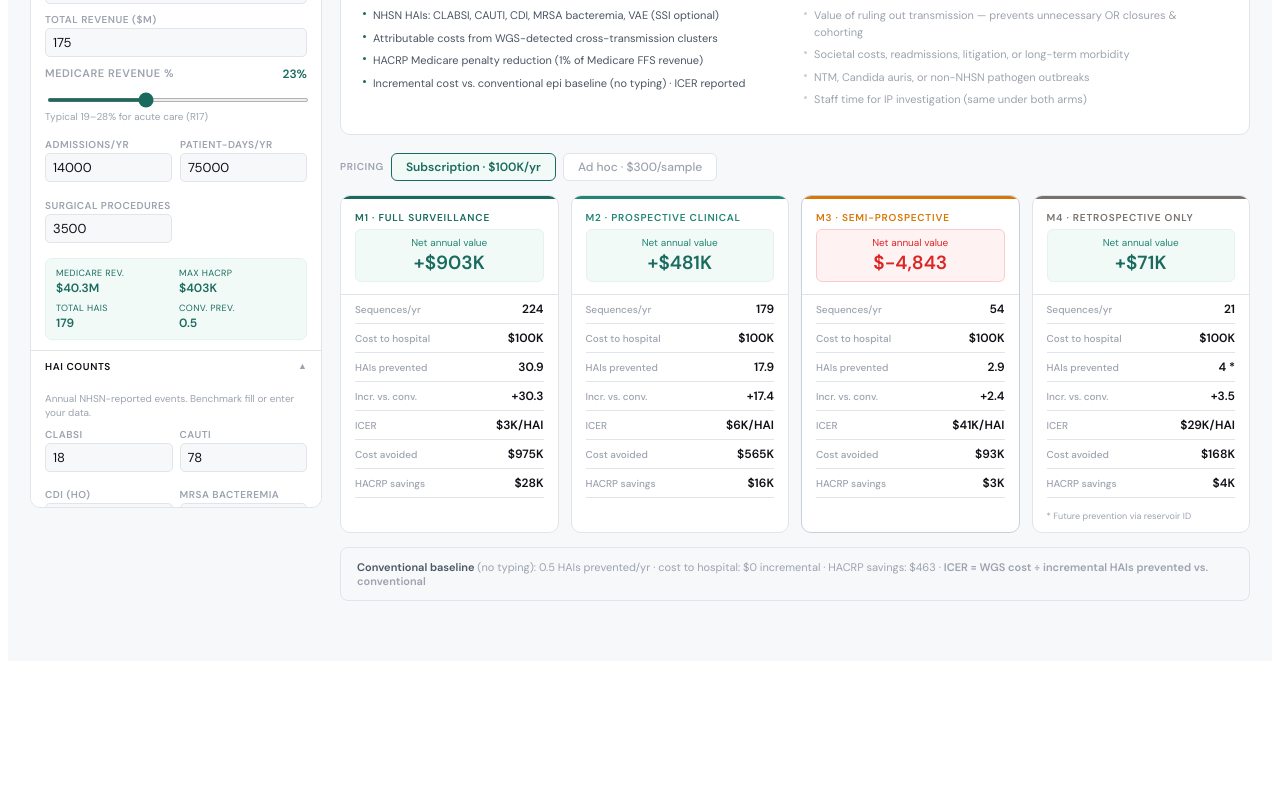
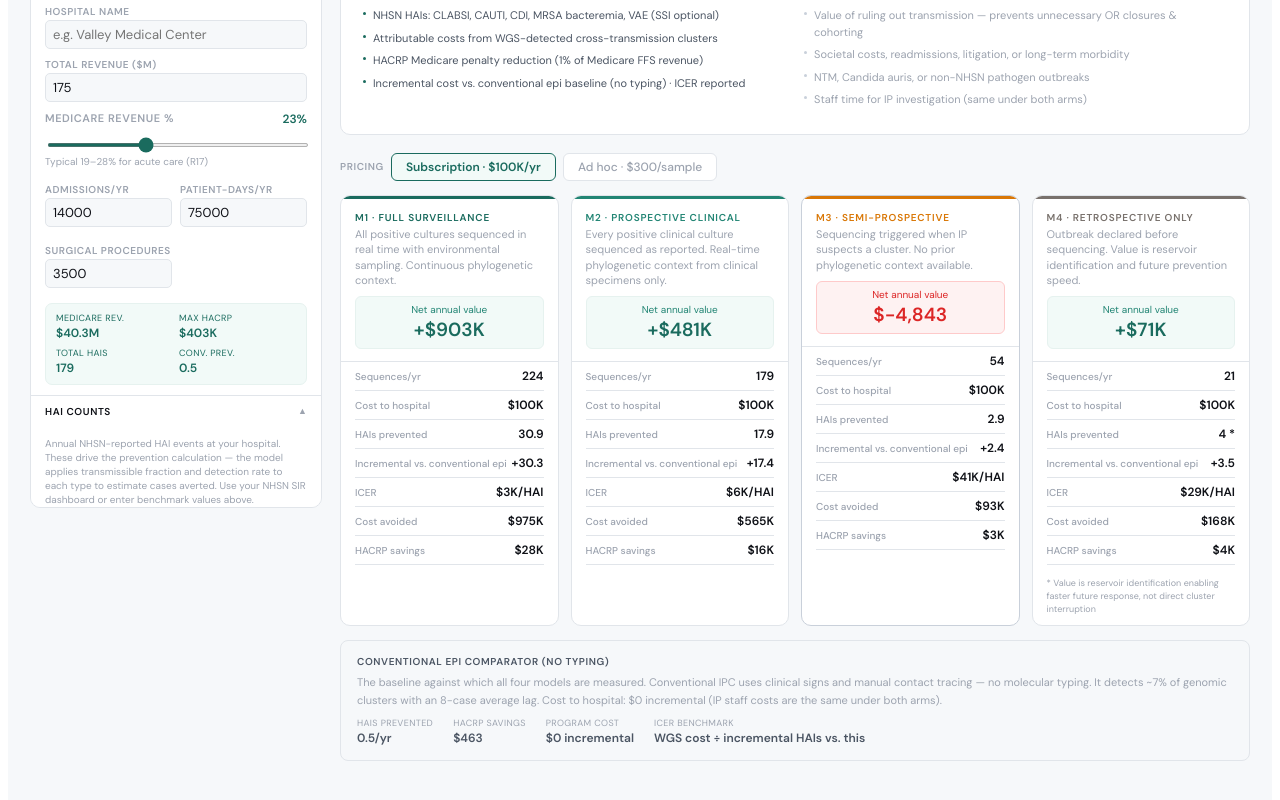
Before and after one commit to prospectgenomics/hai-roi-model-technical, a React (Create React App) app: page / in a window 1280 px wide. Shown: the part 302-1102 px from the top of the page. Before the commit the page ends 971 px from the top, so only its background shows below. Built offline with nearby package versions, Linux system fonts and the light colour scheme.

Commit message:
Improve in-app documentation and README controls reference

```diff
--- a/src/App.js
+++ b/src/App.js
@@ -467,20 +467,21 @@ function ModelCard({model,data,pricingMode,showQALY}) {
   const {haIsPrevented,costAvoided,hacrp,seqs,incrPrev} = data;
   const positive = netValue>0;
   const rows = [
-    ["Sequences/yr",    fn(seqs)],
-    ["Cost to hospital",fm(programCost)],
-    ["HAIs prevented",  fn(haIsPrevented.total)+(model.valueType==="future"?" *":"")],
-    ["Incr. vs. conv.", incrPrev>0.1?"+"+fn(incrPrev):"—"],
-    ["ICER",            icer!=null?fm(icer)+"/HAI":"—"],
-    ["Cost avoided",    fm(costAvoided.total)],
-    ["HACRP savings",   fm(hacrp.saved)],
-    ...(showQALY?[["Cost/QALY",cpqaly!=null?fm(cpqaly):"—"]]:[] ),
+    {k:"Sequences/yr",    v:fn(seqs),           tip:"Estimated genomes sequenced annually under this model"},
+    {k:"Cost to hospital",v:fm(programCost),     tip:"Subscription flat fee or sequences × per-sample price"},
+    {k:"HAIs prevented",  v:fn(haIsPrevented.total)+(model.valueType==="future"?" *":""), tip:"HAIs averted vs. zero-intervention baseline"},
+    {k:"Incremental vs. conventional epi", v:incrPrev>0.1?"+"+fn(incrPrev):"—", tip:"Additional HAIs prevented beyond what conventional surveillance (no typing) would catch"},
+    {k:"ICER",            v:icer!=null?fm(icer)+"/HAI":"—", tip:"Incremental cost-effectiveness ratio: program cost ÷ incremental HAIs prevented vs. conventional epi. Lower is better."},
+    {k:"Cost avoided",    v:fm(costAvoided.total),tip:"Attributable HAI costs averted (AHRQ 2017, inflated to 2024 USD)"},
+    {k:"HACRP savings",   v:fm(hacrp.saved),     tip:"Reduced exposure to CMS 1% Medicare penalty from lower HAI burden"},
+    ...(showQALY?[{k:"Cost/QALY",v:cpqaly!=null?fm(cpqaly):"—",tip:"Program cost per quality-adjusted life year gained (HAI-attributable mortality × 5 QALY/death)"}]:[]),
   ];
   return (
     <div style={{background:C.s0,border:`1px solid ${positive?C.border:C.border2}`,borderRadius:10,overflow:"hidden"}}>
       <div style={{height:3,background:model.color}}/>
       <div style={{padding:"12px 14px",borderBottom:`1px solid ${C.border}`}}>
-        <div style={{fontSize:10,color:model.color,letterSpacing:"0.08em",textTransform:"uppercase",fontWeight:700,marginBottom:5}}>{model.label} · {model.name}</div>
+        <div style={{fontSize:10,color:model.color,letterSpacing:"0.08em",textTransform:"uppercase",fontWeight:700,marginBottom:3}}>{model.label} · {model.name}</div>
+        <div style={{fontSize:11,color:C.txt3,marginBottom:8,lineHeight:1.4}}>{model.desc}</div>
         <div style={{background:positive?C.tealXp:C.redPale,border:`1px solid ${positive?C.tealPale:"#fecaca"}`,borderRadius:6,padding:"6px 10px",textAlign:"center"}}>
           <div style={{fontSize:10,color:positive?C.teal2:C.red,marginBottom:1}}>Net annual value</div>
           <div style={{fontSize:19,fontWeight:700,color:positive?C.teal:C.red,fontVariantNumeric:"tabular-nums"}}>
@@ -489,15 +490,15 @@ function ModelCard({model,data,pricingMode,showQALY}) {
         </div>
       </div>
       <div style={{padding:"0 14px 12px"}}>
-        {rows.map(([k,v])=>(
+        {rows.map(({k,v,tip})=>(
           <div key={k} style={{display:"flex",justifyContent:"space-between",alignItems:"baseline",padding:"6px 0",borderBottom:`1px solid ${C.border}`}}>
-            <div style={{fontSize:10,color:C.txt3,fontWeight:500}}>{k}</div>
+            <div style={{fontSize:10,color:C.txt3,fontWeight:500}} title={tip}>{k}</div>
             <div style={{fontSize:12,fontWeight:700,color:C.txt,fontVariantNumeric:"tabular-nums"}}>{v}</div>
           </div>
         ))}
       </div>
       {model.valueType==="future"&&(
-        <div style={{padding:"0 14px 10px",fontSize:9,color:C.txt3,lineHeight:1.4}}>* Future prevention via reservoir ID</div>
+        <div style={{padding:"0 14px 10px",fontSize:9,color:C.txt3,lineHeight:1.4}}>* Value is reservoir identification enabling faster future response, not direct cluster interruption</div>
       )}
     </div>
   );
@@ -977,7 +978,8 @@ export default function App() {
 
           {/* Benchmark quick-fill */}
           <div style={{padding:"12px 14px",borderBottom:`1px solid ${C.border}`}}>
-            <div style={{fontSize:9,fontWeight:700,color:C.txt3,textTransform:"uppercase",letterSpacing:"0.07em",marginBottom:7}}>Benchmark Hospital</div>
+            <div style={{fontSize:9,fontWeight:700,color:C.txt3,textTransform:"uppercase",letterSpacing:"0.07em",marginBottom:3}}>Benchmark Hospital</div>
+            <div style={{fontSize:10,color:C.txt3,marginBottom:7,lineHeight:1.4}}>Pre-filled profiles derived from NHSN national HAI rates, HCUP volume data, and Definitive Healthcare revenue benchmarks. Select one or enter your own data below.</div>
             <div style={{display:"grid",gridTemplateColumns:"1fr 1fr",gap:5}}>
               {HOSPITAL_SIZES.map((h,i)=>(
                 <button key={h.id} onClick={()=>applyBench(i)}
@@ -1024,7 +1026,7 @@ export default function App() {
           <SecHeader title="HAI Counts" open={openSec.hais} onToggle={()=>toggleSec("hais")}/>
           {openSec.hais&&(
             <div style={{padding:"10px 14px"}}>
-              <div style={{fontSize:10,color:C.txt3,marginBottom:8,lineHeight:1.4}}>Annual NHSN-reported events. Benchmark fill or enter your data.</div>
+              <div style={{fontSize:10,color:C.txt3,marginBottom:8,lineHeight:1.4}}>Annual NHSN-reported HAI events at your hospital. These drive the prevention calculation — the model applies transmissible fraction and detection rate to each type to estimate cases averted. Use your NHSN SIR dashboard or enter benchmark values above.</div>
               <div style={{display:"grid",gridTemplateColumns:"1fr 1fr",gap:7}}>
                 {["clabsi","cauti","cdi","mrsa","vae","ssi"].map(t=>(
                   <SInput key={t} label={HAI_LABELS[t]} value={hospital.hais[t]||0} onChange={v=>setField(`hais.${t}`,v)}/>
@@ -1037,7 +1039,7 @@ export default function App() {
           <SecHeader title="Culture Volumes" open={openSec.cultures} onToggle={()=>toggleSec("cultures")}/>
           {openSec.cultures&&(
             <div style={{padding:"10px 14px"}}>
-              <div style={{fontSize:10,color:C.txt3,marginBottom:8,lineHeight:1.4}}>Annual positive culture counts — sequencing denominator.</div>
+              <div style={{fontSize:10,color:C.txt3,marginBottom:8,lineHeight:1.4}}>Annual positive culture counts by organism — these determine how many genomes get sequenced each year. M1 sequences all of them (plus environmental), M2 sequences all, M3 sequences ~30%, M4 ~12%. This number × per-sample price = ad hoc program cost.</div>
               {Object.entries(CULTURE_LABELS).map(([key,label])=>(
                 <SInput key={key} label={label} value={hospital.cultureVolumes[key]||0} onChange={v=>setField(`cultureVolumes.${key}`,v)}/>
               ))}
@@ -1055,10 +1057,11 @@ export default function App() {
                 onChange={setSubFee} format={v=>`$${(v/1000).toFixed(0)}K/yr`} hint="Flat fee to hospital — sequencing, analysis, software, support."/>
               <Slider label="Ad Hoc Price / Sample" value={adHocPrice} min={175} max={500} step={5}
                 onChange={setAdHocPrice} format={v=>`$${v}/sample`} hint="Floor $175 (50% margin). Typical: $250–350."/>
-              <Toggle on={incSSI} onClick={()=>setIncSSI(!incSSI)} labelOn="SSI Included" labelOff="SSI Excluded" note="Include wound cultures in sequencing volume"/>
-              <Toggle on={showQALY} onClick={()=>setShowQALY(!showQALY)} labelOn="QALY Layer On" labelOff="QALY Layer Off" note="Show cost per QALY on model cards"/>
+              <Toggle on={incSSI} onClick={()=>setIncSSI(!incSSI)} labelOn="SSI Included" labelOff="SSI Excluded" note="Include surgical site infections — adds wound culture volume and SSI HAI counts to the model"/>
+              <Toggle on={showQALY} onClick={()=>setShowQALY(!showQALY)} labelOn="QALY Layer On" labelOff="QALY Layer Off" note="Show cost per quality-adjusted life year on each model card, using HAI mortality rates and 5 QALYs per death averted"/>
               <div style={{borderTop:`1px solid ${C.border}`,paddingTop:10,marginTop:4}}>
-                <div style={{fontSize:9,color:C.txt3,textTransform:"uppercase",letterSpacing:"0.06em",fontWeight:700,marginBottom:7}}>Cost Perspective</div>
+                <div style={{fontSize:9,color:C.txt3,textTransform:"uppercase",letterSpacing:"0.06em",fontWeight:700,marginBottom:3}}>Cost Perspective</div>
+                <div style={{fontSize:10,color:C.txt3,marginBottom:7,lineHeight:1.4}}>Total = full attributable HAI cost. Variable = avoidable portion only (~65%), the more conservative and methodologically preferred estimate for hospital budgeting (Graves 2007).</div>
                 <div style={{display:"grid",gridTemplateColumns:"1fr 1fr",gap:5}}>
                   {[["total","Total costs","Full attributable"],["variable","Variable costs","65% · conservative"]].map(([val,label,note])=>{
                     const active=(!useVar&&val==="total")||(useVar&&val==="variable");
@@ -1090,11 +1093,13 @@ export default function App() {
               <div style={{fontSize:9,fontWeight:700,color:C.txt2,textTransform:"uppercase",letterSpacing:"0.06em",marginBottom:7,marginTop:4}}>HACRP Model</div>
               <Slider label="HACRP Baseline Exposure" value={adv.hacExpFrac} min={0.10} max={0.80} step={0.05}
                 onChange={v=>setAdvField("hacExpFrac",v)} format={pct} hint="Fraction of max penalty hospitals are exposed to at baseline. Default 40%. Binary in reality — modeled continuously."/>
-              <div style={{fontSize:9,fontWeight:700,color:C.txt2,textTransform:"uppercase",letterSpacing:"0.06em",marginBottom:7,marginTop:4}}>Detection Rates by Model</div>
-              {MODELS.map(m=>(
-                <Slider key={m.id} label={`${m.label} Detection Rate`} value={adv.detRates[m.id]} min={0.05} max={1.0} step={0.05}
-                  onChange={v=>setDetRate(m.id,v)} format={pct}/>
-              ))}
+              <div style={{fontSize:9,fontWeight:700,color:C.txt2,textTransform:"uppercase",letterSpacing:"0.06em",marginBottom:3,marginTop:4}}>Detection Rates by Model</div>
+              <div style={{fontSize:10,color:C.txt3,marginBottom:8,lineHeight:1.4}}>Fraction of true genomic transmission clusters that each model would detect. Expert-derived from outbreak literature; M1/M2 are sampled in PSA, M3/M4 held fixed.</div>
+              {MODELS.map((m,i)=>{
+                const hints=["Real-time full surveillance: 90% default. High confidence from prospective WGS programs.","Prospective clinical only: 73% default. Loses environmental transmission signal vs M1.","Suspicion-triggered: 40% default. Misses clusters without obvious clinical signal.","Retrospective only: 20% default. Most clusters fully evolved before sequencing begins."];
+                return <Slider key={m.id} label={`${m.label} Detection Rate`} value={adv.detRates[m.id]} min={0.05} max={1.0} step={0.05}
+                  onChange={v=>setDetRate(m.id,v)} format={pct} hint={hints[i]}/>;
+              })}
             </div>
           )}
         </div>
@@ -1127,8 +1132,19 @@ export default function App() {
               <div style={{display:"grid",gridTemplateColumns:"repeat(4,1fr)",gap:12}}>
                 {MODELS.map(m=><ModelCard key={m.id} model={m} data={allData[m.id]} pricingMode={pricingMode} showQALY={showQALY}/>)}
               </div>
-              <div style={{marginTop:14,padding:"12px 16px",background:C.bg,border:`1px solid ${C.border}`,borderRadius:8,fontSize:11,color:C.txt3}}>
-                <strong style={{color:C.txt2}}>Conventional baseline</strong> (no typing): {fn(convData.prev.total)} HAIs prevented/yr · cost to hospital: $0 incremental · HACRP savings: {fm(convData.hacrp.saved)} · <strong>ICER = WGS cost ÷ incremental HAIs prevented vs. conventional</strong>
+              <div style={{marginTop:14,padding:"14px 16px",background:C.bg,border:`1px solid ${C.border}`,borderRadius:8}}>
+                <div style={{fontSize:10,fontWeight:700,color:C.txt2,textTransform:"uppercase",letterSpacing:"0.06em",marginBottom:6}}>Conventional epi comparator (no typing)</div>
+                <div style={{fontSize:11,color:C.txt3,lineHeight:1.6,marginBottom:8}}>
+                  The baseline against which all four models are measured. Conventional IPC uses clinical signs and manual contact tracing — no molecular typing. It detects ~7% of genomic clusters with an 8-case average lag. Cost to hospital: $0 incremental (IP staff costs are the same under both arms).
+                </div>
+                <div style={{display:"flex",gap:20,flexWrap:"wrap"}}>
+                  {[["HAIs prevented",fn(convData.prev.total)+"/yr"],["HACRP savings",fm(convData.hacrp.saved)],["Program cost","$0 incremental"],["ICER benchmark","WGS cost ÷ incremental HAIs vs. this"]].map(([k,v])=>(
+                    <div key={k}>
+                      <div style={{fontSize:9,color:C.txt3,textTransform:"uppercase",letterSpacing:"0.04em",marginBottom:1}}>{k}</div>
+                      <div style={{fontSize:12,fontWeight:700,color:C.txt2,fontVariantNumeric:"tabular-nums"}}>{v}</div>
+                    </div>
+                  ))}
+                </div>
               </div>
             </div>
           )}
```
Also changed, not shown: 1 other file (tests, documents, lock files or other folders).
